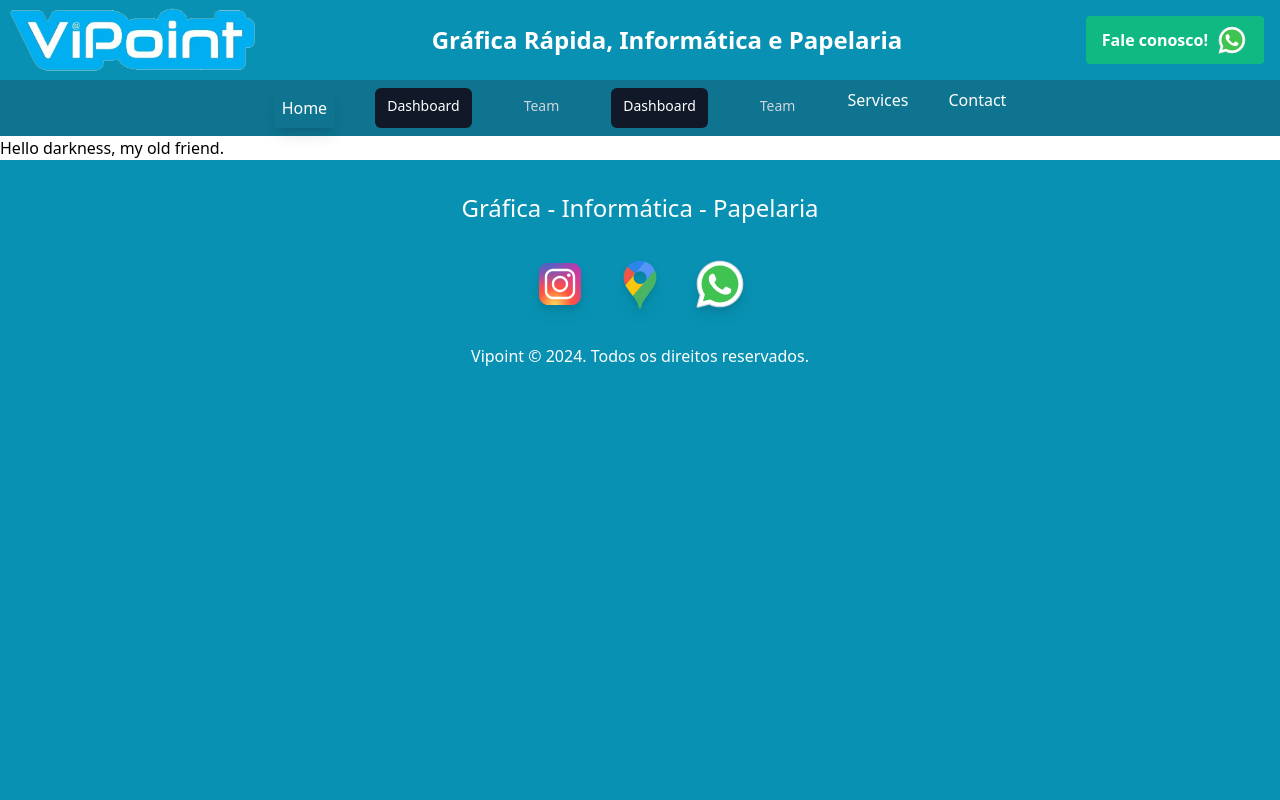
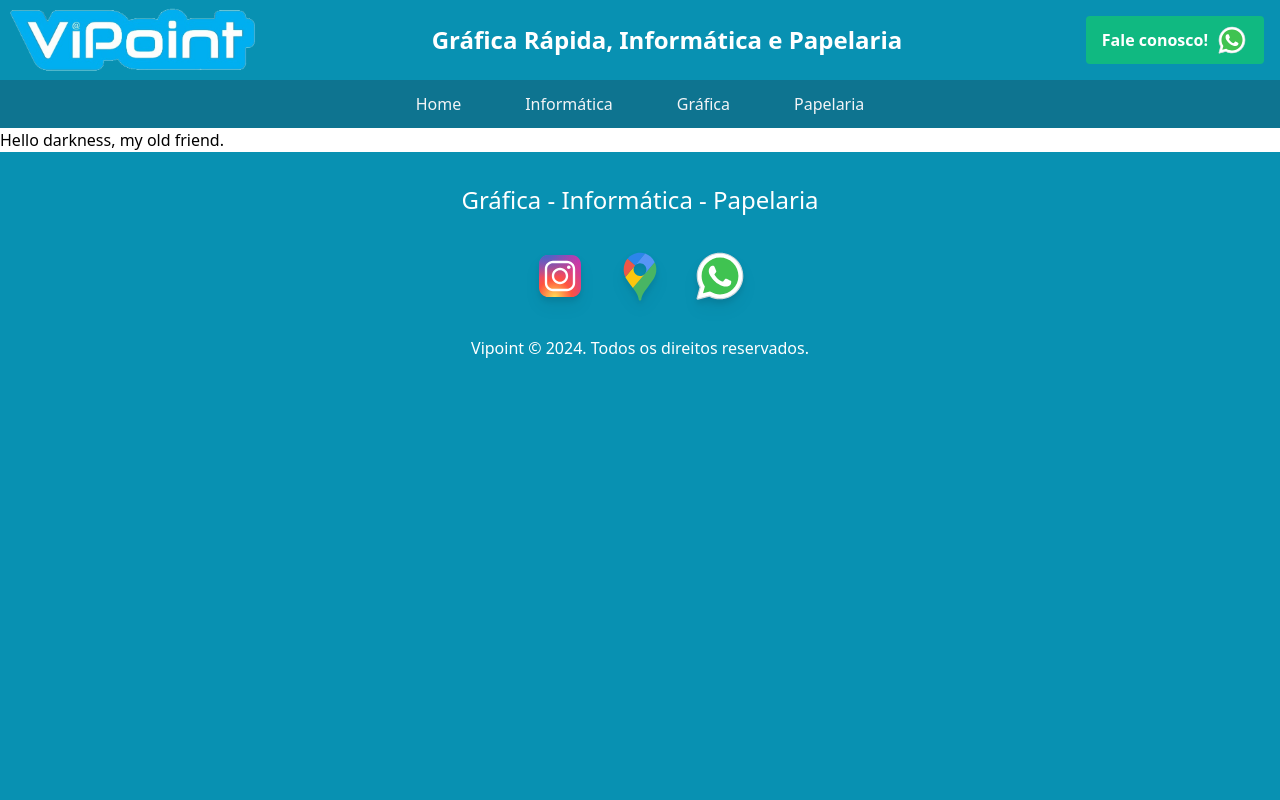
Before and after one commit to vipointdf/site, an Astro site: page / in a window 1280 px wide. Shown: the top 800 px of the page. Built offline with nearby package versions, Linux system fonts and the light colour scheme; Astro itself is replaced by a stand-in of ours.

Commit message:
feat: added navbar

```diff
--- a/src/components/Nav.astro
+++ b/src/components/Nav.astro
@@ -5,39 +5,23 @@ const Paginas = [
         diretorio: "/"
     },
     {
+        nome: "Informática",
+        diretorio: "/informatica/"
+    },
+    {
+        nome: "Gráfica",
+        diretorio: "/grafica/"
+    },
+    {
         nome: "Papelaria",
         diretorio: "/papelaria/"
     },
-    {
-        nome: "Papelaria1",
-        diretorio: "/papelaria1/"
-    },
-    {
-        nome: "Papelaria2",
-        diretorio: "/papelaria2/"
-    },
 ]
 ---
-<!-- <nav>
-    {Paginas.map((item) => (
-        <a href={item.diretorio}>{item.nome}</a>
-    ))}
-</nav> -->
 <nav class="bg-cyan-700 p-2">
     <div class="mx-auto flex justify-evenly">
       <div class="hidden sm:flex space-x-10">
-        <div class="rounded p-2 shadow-lg">
-            <a href="/" class="text-white hover:text-gray-400">Home</a>
-        </div>
-
-        <a href="#" class="rounded-md bg-gray-900 px-3 py-2 text-sm font-medium text-white" aria-current="page">Dashboard</a>
-        <a href="#" class="rounded-md px-3 py-2 text-sm font-medium text-gray-300 hover:bg-gray-700 hover:text-white">Team</a>
-        <a href="#" class="rounded-md bg-gray-900 px-3 py-2 text-sm font-medium text-white" aria-current="page">Dashboard</a>
-        <a href="#" class="rounded-md px-3 py-2 text-sm font-medium text-gray-300 hover:bg-gray-700 hover:text-white">Team</a>
-
-
-        <a href="#services" class="text-white hover:text-gray-400">Services</a>
-        <a href="#contact" class="text-white hover:text-gray-400">Contact</a>
+        {Paginas.map((item) => (<a href={item.diretorio} class="rounded-md px-3 py-1 text-md font-medium text-gray-100 hover:bg-cyan-500 hover:text-white">{item.nome}</a>))}
       </div>
       <div class="sm:hidden">
         <button id="menu-btn" class="text-white focus:outline-none">
@@ -47,14 +31,10 @@ const Paginas = [
         </button>
       </div>
     </div>
-    <div id="menu" class="sm:hidden hidden">
-      <a href="#home" class="block py-2 px-4 text-sm text-white hover:bg-gray-700">Home</a>
-      <a href="#about" class="block py-2 px-4 text-sm text-white hover:bg-gray-700">About</a>
-      <a href="#services" class="block py-2 px-4 text-sm text-white hover:bg-gray-700">Services</a>
-      <a href="#contact" class="block py-2 px-4 text-sm text-white hover:bg-gray-700">Contact</a>
-    </div>
-  </nav>
-
+  <div id="menu" class="sm:hidden hidden">
+    {Paginas.map((item) => (<a href={item.diretorio} class="block py-2 px-4 text-sm text-white hover:bg-cyan-500">{item.nome}</a>))}
+  </div>
+</nav>
 
 <script>
     const menuBtn = document.getElementById('menu-btn');
@@ -63,4 +43,4 @@ const Paginas = [
     menuBtn.addEventListener('click', () => {
       menu.classList.toggle('hidden');
     });
-  </script>
+</script>
```
